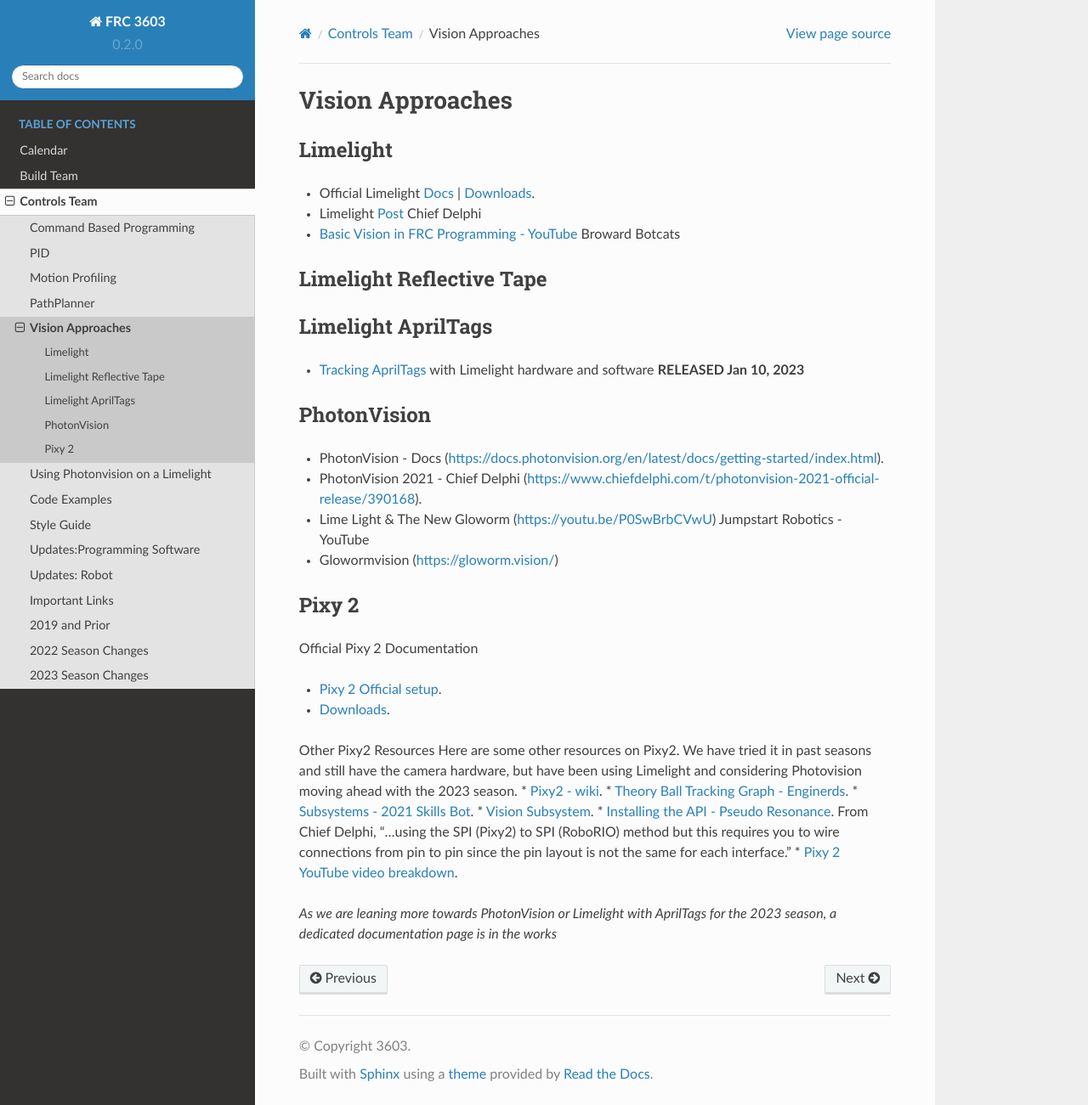
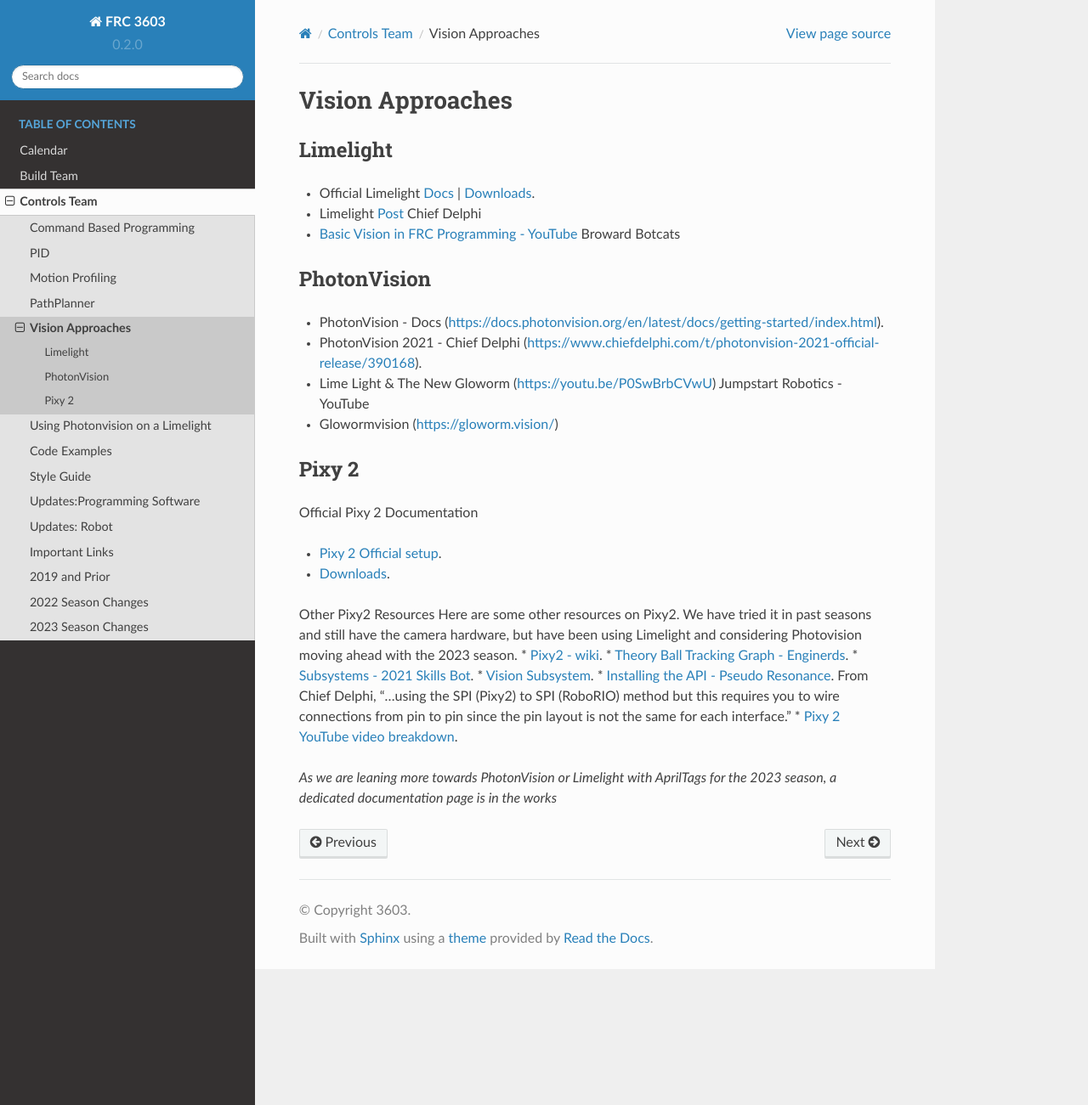
Before and after one commit to CyberCoyotes/3603-CodingHandbook, a Sphinx documentation site: the page built from docs/source/controls/vision-systems.rst, in a window 1280 px wide and 1301 px high. Shown: the whole window at 85% size. Built offline with Sphinx 7.4.7 and the Read the Docs theme 2.0.0, drawn with Linux system fonts in a browser that asks for light colours.

Commit message:
Update vision-systems.rst

```diff
--- a/docs/source/controls/vision-systems.rst
+++ b/docs/source/controls/vision-systems.rst
@@ -8,13 +8,6 @@ Limelight
 * Official Limelight `Docs <https://docs.limelightvision.io/en/latest/>`_ | `Downloads <https://limelightvision.io/pages/downloads>`_.
 * Limelight `Post <https://www.chiefdelphi.com/t/limelight-2022-0-3-update/400306>`_ Chief Delphi
 * `Basic Vision in FRC Programming - YouTube <https://youtu.be/hk8yAgDogPE>`_ Broward Botcats
-
-Limelight Reflective Tape
-----
-
-Limelight AprilTags
-----
-* `Tracking AprilTags <https://docs.limelightvision.io/en/latest/apriltags_in_2d.html>`_ with Limelight hardware and software **RELEASED Jan 10, 2023**
 
 PhotonVision
 ----
```
